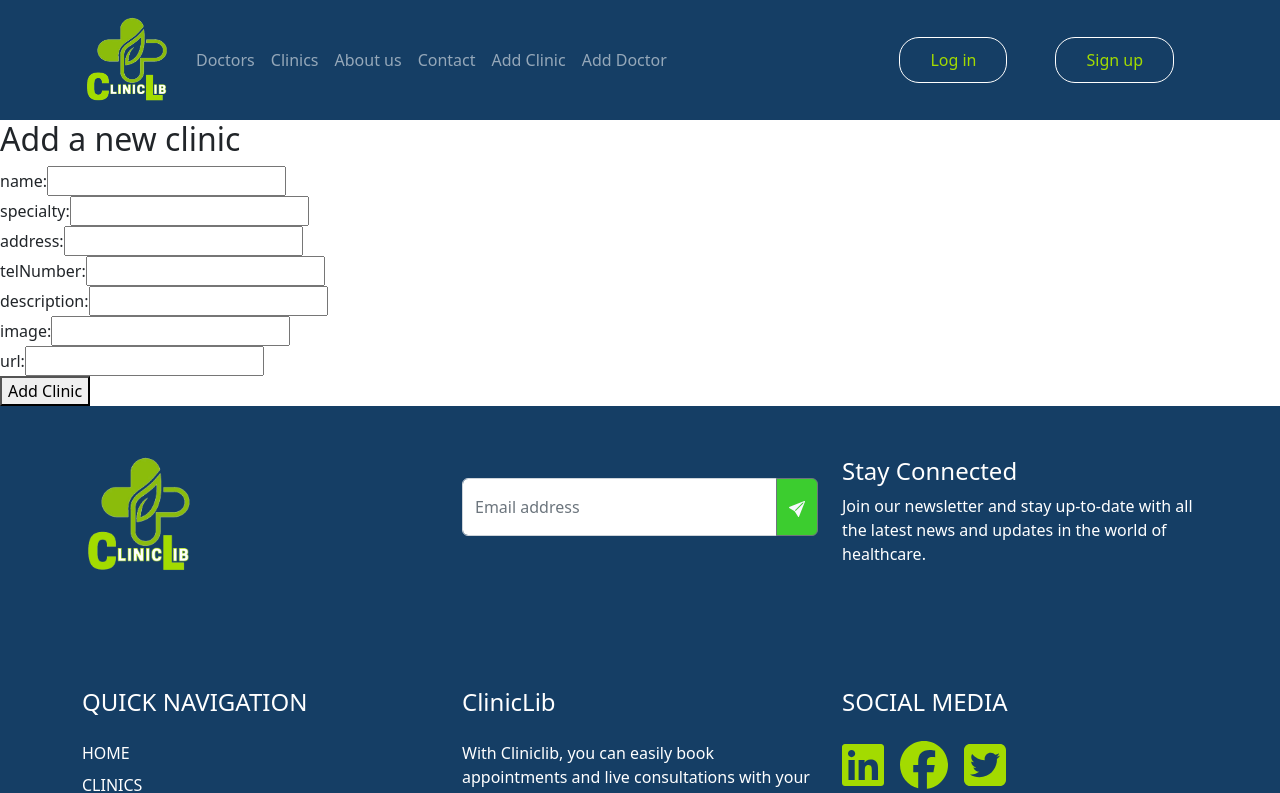
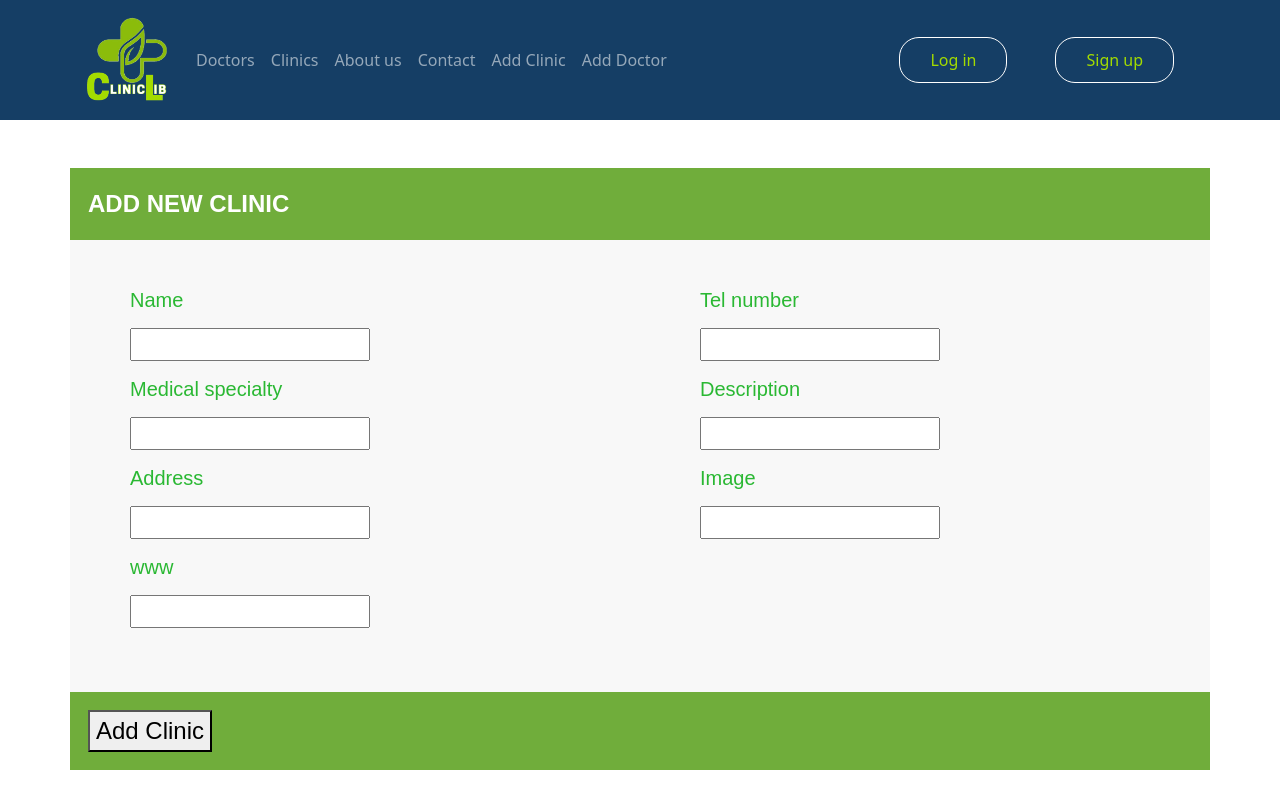
Before and after one commit to yassercoding/ClinicLib, a React (Create React App) app in the folder client/: page /clinics/new in a window 1280 px wide. Shown: the top 793 px of the page. Built offline with nearby package versions, Linux system fonts and the light colour scheme; no server answers.

Commit message:
styling add doctor and clinic

```diff
--- a/client/src/App.css
+++ b/client/src/App.css
@@ -131,6 +131,28 @@ background-color:#153E65;
 }
 
 /*  END css doctors listing page */
+
+/* css add doctor & clinic */
+.green-top {
+  background-color: #70ad3b;
+  font-family: sans-serif;
+  color: white;
+  text-align: start;
+  font-weight: bold;
+  font-size: 24px;
+  padding: 18px;
+}
+.form-color {
+  background-color: rgb(248, 248, 248);
+  font-family: sans-serif;
+  color: #2ab833;
+  text-align: start;
+  font-weight: 400;
+  font-size: 18px;
+}
+
+/* END css add doctor & clinic */
+
 
 
 /* css contact */
--- a/client/src/components/NewClinic.js
+++ b/client/src/components/NewClinic.js
@@ -24,72 +24,95 @@ function NewClinic() {
        image,
        url
       })
-      .then((res) => navigate("/"))
+      .then((res) => navigate("/clinics"))
       .catch((e) => console.log(e));
   };
   return (
-    <div>
-      <h2>Add a new clinic</h2>
+    <div className="container my-5 ">
+    <div className="row">
+      <div className="col-sm-12 green-top">ADD NEW CLINIC</div>
+    </div>
+
     <form onSubmit={handleSubmit}>
-        <div>
-          <label htmlFor="name">name:</label>
+
+    <div className="row">
+    <div className="col-12 col-md-6 col-lg-6 form-color">
+    <div className="mb-3 p-5">
+
+        <label htmlFor="name"><h5 className="mb-3">Name</h5></label><br/>
         <input
           type="text"
           value={name}
           onChange={(e) => setName(e.target.value)}
         />
-        </div>
-        <div>
-          <label htmlFor="specialty">specialty:</label>
+      <br/>
+
+
+        <label htmlFor="specialty"><h5 className="my-3">Medical specialty</h5></label><br/>
         <input
           type="text"
           value={specialty}
           onChange={(e) => setSpecialty(e.target.value)}
         />
-        </div>
-        <div>
-          <label htmlFor="address">address:</label>
+      <br/>
+
+
+        <label htmlFor="address"><h5 className="my-3">Address</h5></label><br/>
         <input
           type="text"
           value={address}
           onChange={(e) => setAddress(e.target.value)}
         />
+        <br/>
+        <label htmlFor="url"><h5 className="my-3">www</h5></label><br/>
+          <input
+            type="text"
+            value={url}
+            onChange={(e) => setUrl(e.target.value)}
+          />
+
     </div>
-        <div>
-          <label htmlFor="telNumber">telNumber:</label>
+    </div>
+    <div className="col-12 col-md-6 col-lg-6 form-color">
+    <div className="mb-3 p-5">
+
+        <label htmlFor="telNumber"><h5 className="mb-3">Tel number</h5></label><br/>
         <input
           type="text"
           value={telNumber}
           onChange={(e) => setTelNumber(e.target.value)}
         />
-        </div>
-        <div>
-          <label htmlFor="description">description:</label>
+      <br/>
+
+        <label htmlFor="description"><h5 className="my-3">Description</h5></label><br/>
         <input
           type="text"
           value={description}
           onChange={(e) => setDescription(e.target.value)}
         />
-        </div>
-        <div>
-          <label htmlFor="image">image:</label>
+      <br/>
+
+        <label htmlFor="image"><h5 className="my-3">Image</h5></label><br/>
         <input
           type="text"
           value={image}
           onChange={(e) => setImage(e.target.value)}
         />
 
-        </div>
-        <div>
-          <label htmlFor="url">url:</label>
-          <input
-            type="text"
-            value={url}
-            onChange={(e) => setUrl(e.target.value)}
-          />
+
       </div>
 
-        <button>Add Clinic</button>
+
+
+      </div>
+    </div>
+    <div className="row">
+      <div className="col-sm-12 green-top">
+
+      <button >Add Clinic</button>
+      </div>
+
+    </div>
     </form>
   </div>
 );
--- a/client/src/components/NewDoctor.js
+++ b/client/src/components/NewDoctor.js
@@ -26,51 +26,64 @@ function NewDoctor() {
       .catch((e) => console.log(e));
   };
   return (
-    <div>
-      <h2>Add a new Doctor</h2>
+    <div className="container my-5 ">
+      <div className="row">
+        <div className="col-sm-12 green-top">ADD NEW DOCTOR</div>
+      </div>
+
       <form onSubmit={handleSubmit}>
-        <div>
-          <label htmlFor="name">name:</label>
+
+      <div className="row">
+      <div className="col-12 col-md-6 col-lg-6 form-color">
+      <div className="mb-3 p-5">
+
+          <label htmlFor="name"><h5 className="mb-3">Name</h5></label><br/>
           <input
             type="text"
             value={name}
             onChange={(e) => setName(e.target.value)}
           />
-        </div>
-        <div>
-          <label htmlFor="specialty">specialty:</label>
+        <br/>
+
+
+          <label htmlFor="specialty"><h5 className="my-3">Medical specialty</h5></label><br/>
           <input
             type="text"
             value={specialty}
             onChange={(e) => setSpecialty(e.target.value)}
           />
-        </div>
-        <div>
-          <label htmlFor="address">address:</label>
+        <br/>
+
+
+          <label htmlFor="address"><h5 className="my-3">Address</h5></label><br/>
           <input
             type="text"
             value={address}
             onChange={(e) => setAddress(e.target.value)}
           />
-        </div>
-        <div>
-          <label htmlFor="telNumber">telNumber:</label>
+
+      </div>
+      </div>
+      <div className="col-12 col-md-6 col-lg-6 form-color">
+      <div className="mb-3 p-5">
+
+          <label htmlFor="telNumber"><h5 className="mb-3">Tel number</h5></label><br/>
           <input
             type="text"
             value={telNumber}
             onChange={(e) => setTelNumber(e.target.value)}
           />
-        </div>
-        <div>
-          <label htmlFor="description">description:</label>
+        <br/>
+
+          <label htmlFor="description"><h5 className="my-3">Description</h5></label><br/>
           <input
             type="text"
             value={description}
             onChange={(e) => setDescription(e.target.value)}
           />
-        </div>
-        <div>
-          <label htmlFor="image">image:</label>
+        <br/>
+
+          <label htmlFor="image"><h5 className="my-3">Image</h5></label><br/>
           <input
             type="text"
             value={image}
@@ -78,7 +91,17 @@ function NewDoctor() {
           />
         </div>
 
-        <button>Add Doctor</button>
+
+
+        </div>
+      </div>
+      <div className="row">
+        <div className="col-sm-12 green-top">
+
+        <button >Add Doctor</button>
+        </div>
+
+      </div>
       </form>
     </div>
   );
```
Lines whose indentation alone changed are shown as unchanged.
